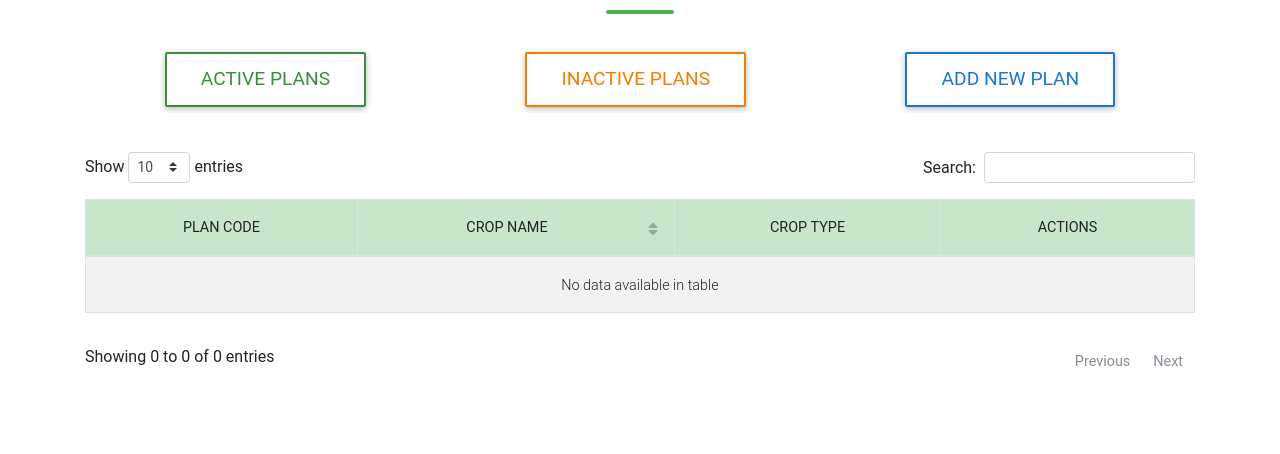
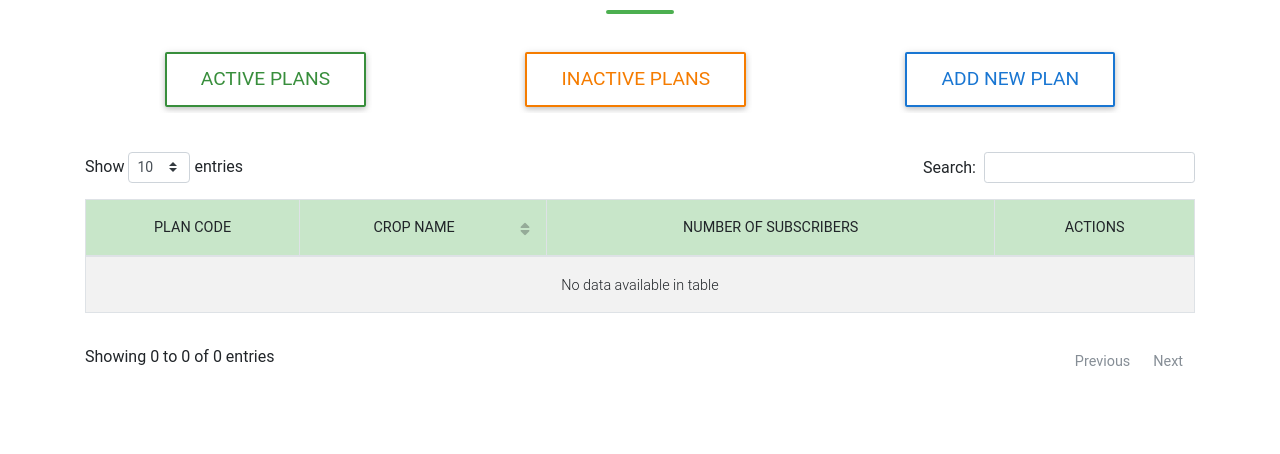
Before and after one commit to disconnect101/FPO_portal, a Django app: page /fpo/plans/ in a window 1280 px wide. Shown: the part 176-630 px from the top of the page. Run offline with Django 3.2, Linux system fonts and the light colour scheme; the visitor is signed in with stand-in values (Sample User, id 1); data that the repository does not hold is empty; parts of the project's set-up code (start-up, migrations or seed data) failed here and were passed over; some libraries are stand-ins or nearby versions.

Commit message:
Added no of subscribers column

```diff
--- a/RuralCaravan/fpo/templates/fpo/plans.html
+++ b/RuralCaravan/fpo/templates/fpo/plans.html
@@ -191,7 +191,7 @@
                 <th class="th-sm">CROP NAME
 
                 </th>
-                <th class="th-sm">CROP TYPE
+                <th class="th-sm">NUMBER OF SUBSCRIBERS
 
                 </th>
 
@@ -210,7 +210,7 @@
 
                 <td style="text-transform: uppercase;">{{plans.code}}</td>
                 <td style="text-transform: uppercase;">{{plans.name}}</td>
-                <td style="text-transform: uppercase;">{{plans.type}}</td>
+                <td style="text-transform: uppercase;">{{plans.subscribers}}</td>
 
                   <td><p style="text-align:center"><a href="update/{{ plans.id }}" title="Edit Plan"><i class="fas fa-edit blue-text" style="margin-right:2rem;"></i></a>
                   <a href="detail/{{ plans.id }}" title="View Details"><i class="fas fa-eye purple-text" style="margin-right:2rem;"></i></a>
@@ -232,7 +232,7 @@
                 <th class="th-sm">CROP NAME
 
                 </th>
-                <th class="th-sm">TYPE
+                <th class="th-sm">NUMBER OF SUBSCRIBERS
 
                 </th>
 
@@ -250,7 +250,7 @@
 
                 <td style="text-transform: uppercase;">{{plans.code}}</td>
                 <td style="text-transform: uppercase;">{{plans.name}}</td>
-                <td style="text-transform: uppercase;">{{plans.type}}</td>
+                <td style="text-transform: uppercase;">{{plans.subscribers}}</td>
                  <td><p style="text-align:center"><a href="update/{{ plans.id }}" title="Edit Plan"><i class="fas fa-edit blue-text" style="margin-right:2rem;"></i></a>
                    <a href="detail/{{ plans.id }}" title="View Details"><i class="fas fa-eye purple-text" style="margin-right:2rem;"></i> </a>
                      <a href="toggle/{{ plans.id }}" onclick="return confirm('Are you sure you want to make this plan active?');" title="Make it active"><i class="fas fa-check green-text"></i></a></p></td>
```
